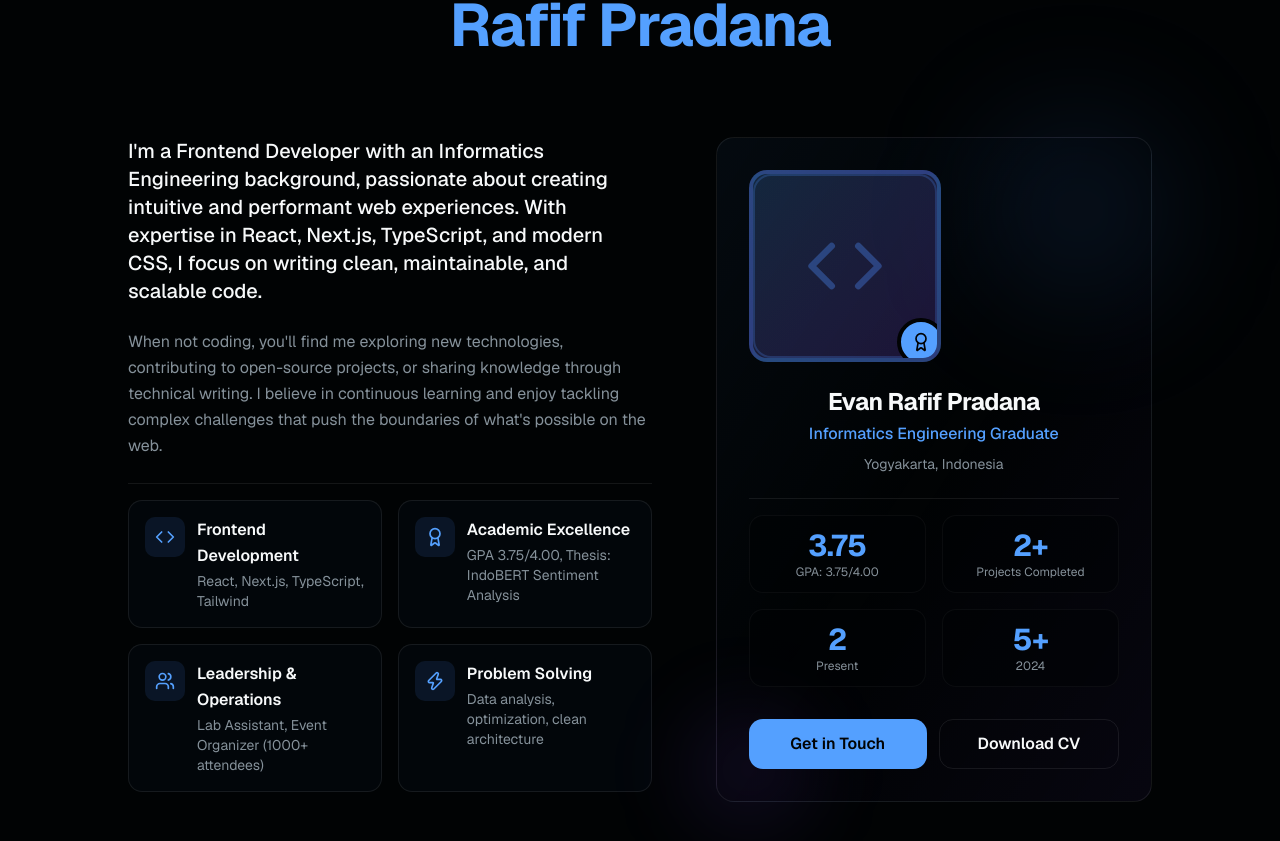
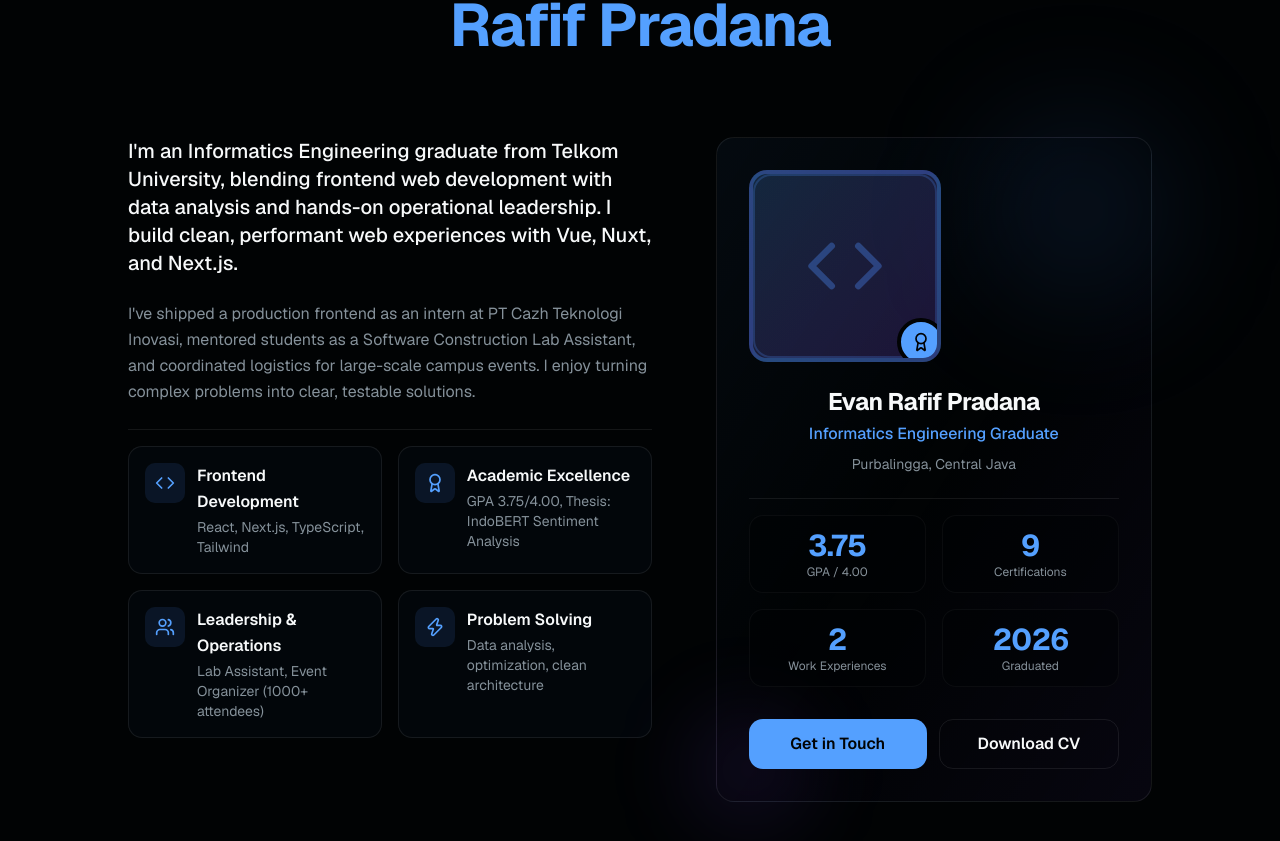
Before and after one commit to Vaninside/portfolio-3d, a Next.js app: page / in a window 1280 px wide. Shown: the part 1051-1892 px from the top of the page. Built offline with nearby package versions, Linux system fonts and the light colour scheme.

Commit message:
fix(about): CV summary intro, Purbalingga location, real stat cards

```diff
--- a/components/About.tsx
+++ b/components/About.tsx
@@ -69,10 +69,10 @@ export default function About() {
             className="space-y-6 text-muted-foreground leading-relaxed"
           >
             <p className="text-lg md:text-xl font-medium text-foreground">
-              I'm a Frontend Developer with an Informatics Engineering background, passionate about creating intuitive and performant web experiences. With expertise in React, Next.js, TypeScript, and modern CSS, I focus on writing clean, maintainable, and scalable code.
+              I&apos;m an Informatics Engineering graduate from Telkom University, blending frontend web development with data analysis and hands-on operational leadership. I build clean, performant web experiences with Vue, Nuxt, and Next.js.
             </p>
             <p>
-              When not coding, you'll find me exploring new technologies, contributing to open-source projects, or sharing knowledge through technical writing. I believe in continuous learning and enjoy tackling complex challenges that push the boundaries of what's possible on the web.
+              I&apos;ve shipped a production frontend as an intern at PT Cazh Teknologi Inovasi, mentored students as a Software Construction Lab Assistant, and coordinated logistics for large-scale campus events. I enjoy turning complex problems into clear, testable solutions.
             </p>
 
             {/* Highlights */}
@@ -126,26 +126,26 @@ export default function About() {
                 <div className="text-center">
                   <h3 className="text-2xl font-bold tracking-tight">Evan Rafif Pradana</h3>
                   <p className="text-primary font-medium mt-1">Informatics Engineering Graduate</p>
-                  <p className="text-sm text-muted-foreground mt-2">Yogyakarta, Indonesia</p>
+                  <p className="text-sm text-muted-foreground mt-2">Purbalingga, Central Java</p>
                 </div>
 
                 {/* Quick stats */}
                 <div className="grid grid-cols-2 gap-4 pt-4 border-t border-border">
                   <div className="text-center p-3 rounded-xl bg-background/50 border border-border/50">
                     <div className="text-3xl font-bold tracking-tight text-primary">3.75</div>
-                    <div className="text-xs text-muted-foreground">GPA: 3.75/4.00</div>
+                    <div className="text-xs text-muted-foreground">GPA / 4.00</div>
                   </div>
                   <div className="text-center p-3 rounded-xl bg-background/50 border border-border/50">
-                    <div className="text-3xl font-bold tracking-tight text-primary">2+</div>
-                    <div className="text-xs text-muted-foreground">Projects Completed</div>
+                    <div className="text-3xl font-bold tracking-tight text-primary">9</div>
+                    <div className="text-xs text-muted-foreground">Certifications</div>
                   </div>
                   <div className="text-center p-3 rounded-xl bg-background/50 border border-border/50">
                     <div className="text-3xl font-bold tracking-tight text-primary">2</div>
-                    <div className="text-xs text-muted-foreground">Present</div>
+                    <div className="text-xs text-muted-foreground">Work Experiences</div>
                   </div>
                   <div className="text-center p-3 rounded-xl bg-background/50 border border-border/50">
-                    <div className="text-3xl font-bold tracking-tight text-primary">5+</div>
-                    <div className="text-xs text-muted-foreground">2024</div>
+                    <div className="text-3xl font-bold tracking-tight text-primary">2026</div>
+                    <div className="text-xs text-muted-foreground">Graduated</div>
                   </div>
                 </div>
 
```
